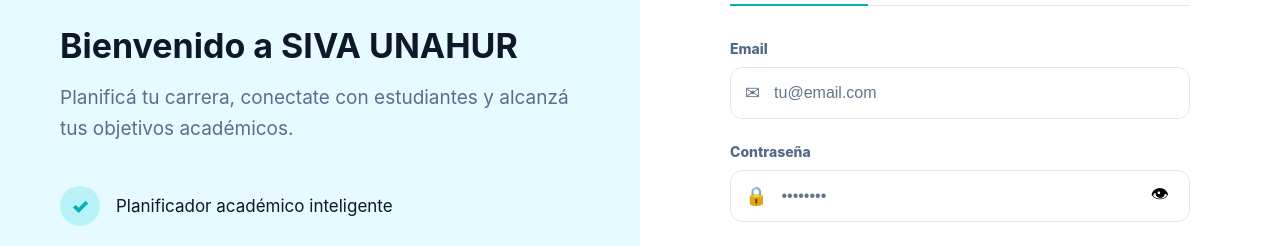
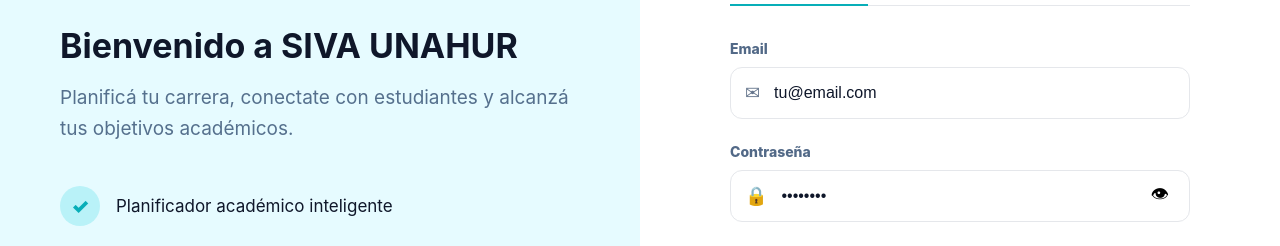
Before and after one commit to DesApp-2026c1-Grupo-5/Sistema-de-Acompa-amiento-de-Alumnos-Universitarios, a React (Vite) app in the folder frontEnd/acompañamiento de alumnos/: page /login in a window 1280 px wide. Shown: the part 266-512 px from the top of the page. Built offline with nearby package versions, Linux system fonts and the light colour scheme.

Commit message:
Solucionado bug visual de login al cerrar sesion en modo oscuro

```diff
--- a/frontEnd/acompañamiento de alumnos/src/styles/login.module.css
+++ b/frontEnd/acompañamiento de alumnos/src/styles/login.module.css
@@ -163,7 +163,8 @@
   align-items: center;
   gap: 12px;
   padding: 0 14px;
-  background: white;
+  background: #ffffff !important;
+  color: #0f172a !important;
   transition: border-color 0.2s ease, box-shadow 0.2s ease;
 }
 
@@ -181,9 +182,11 @@
   flex: 1;
   border: none;
   outline: none;
-  color: #0f172a;
+  color: #0f172a !important;
   font-size: 16px;
-  background: transparent;
+  background: #ffffff !important;
+  box-shadow: 0 0 0 1000px #ffffff inset !important;
+  -webkit-text-fill-color: #0f172a !important;
 }
 
 .authInput input::placeholder {
@@ -274,3 +277,12 @@
   margin: 6px 0;
   font-size: 14px;
 }
+
+.authInput input:-webkit-autofill,
+.authInput input:-webkit-autofill:hover,
+.authInput input:-webkit-autofill:focus,
+.authInput input:-webkit-autofill:active {
+  -webkit-text-fill-color: #0f172a !important;
+  box-shadow: 0 0 0 1000px #ffffff inset !important;
+  caret-color: #0f172a;
+}
```
